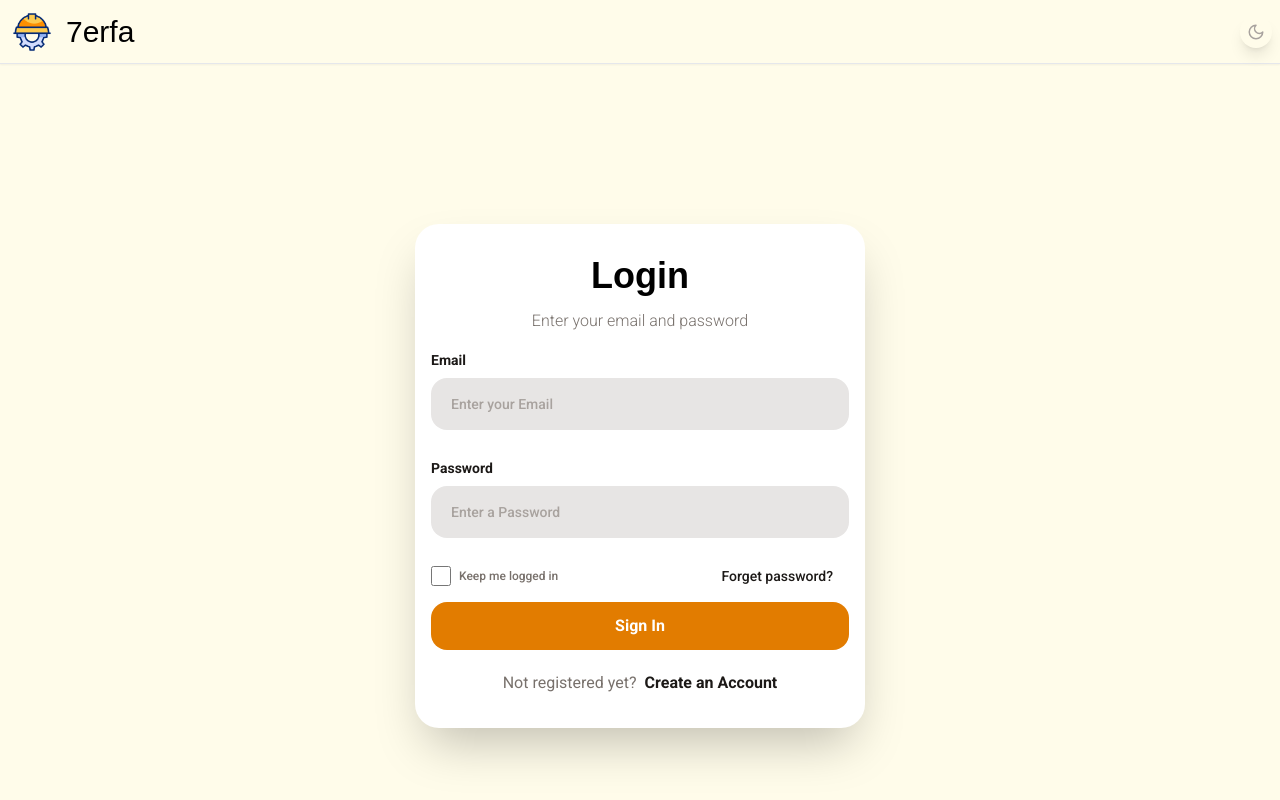
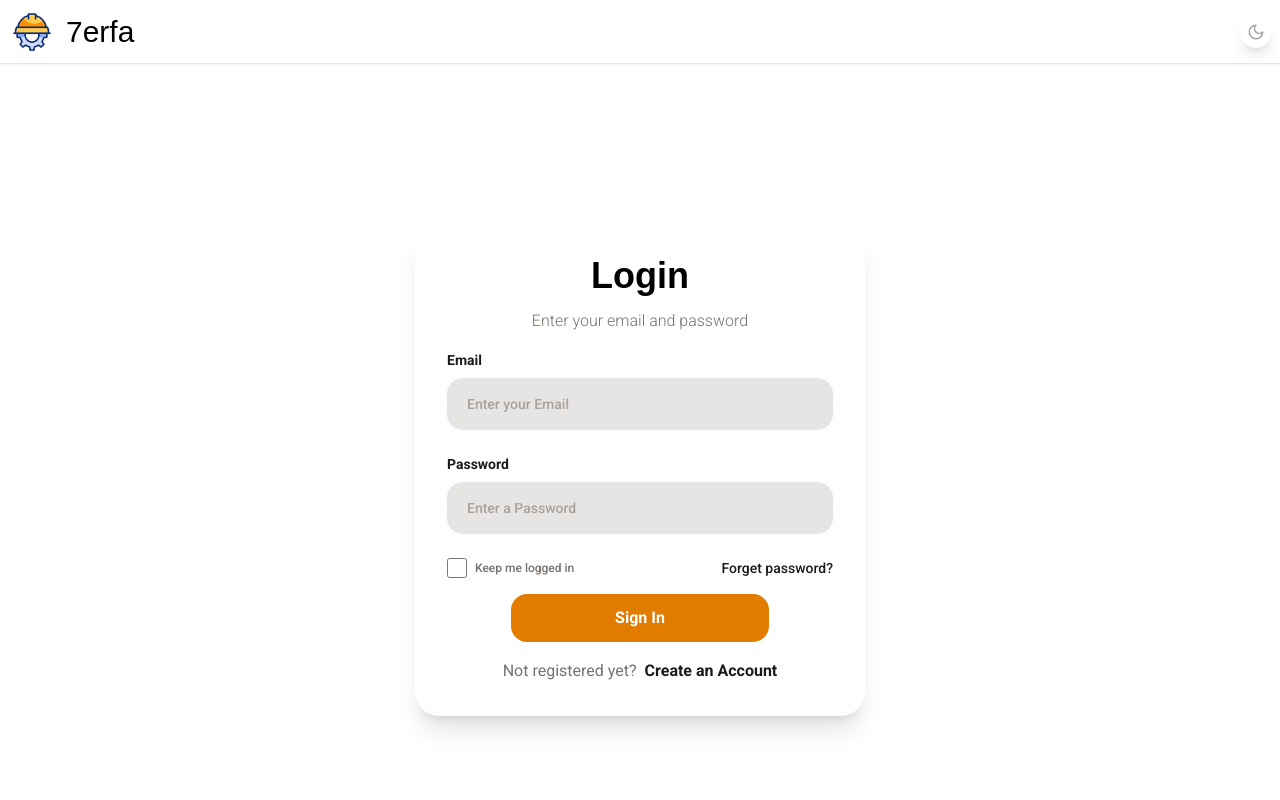
Before and after one commit to SalahMSwefy/7erfa, a React (Vite) app: page /login in a window 1280 px wide. Built offline with nearby package versions, Linux system fonts and the light colour scheme; no server answers; a web font is replaced by a local one.

Commit message:
# React + Vite

```diff
--- a/src/index.css
+++ b/src/index.css
@@ -11,7 +11,7 @@
 }*/
 
 * {
-    @apply transition-all duration-300 ease-in-out;
+    @apply transition-colors duration-300 ease-in-out;
 }
 
 :root {
@@ -26,7 +26,6 @@
 }
 
 * {
-
     margin: 0;
     padding: 0;
     -webkit-box-sizing: border-box;
--- a/src/pages/ForgetPassword.jsx
+++ b/src/pages/ForgetPassword.jsx
@@ -37,7 +37,7 @@ const ForgotPassword = () => {
         }
     }
     return (
-        <div className="flex min-h-screen w-full flex-col items-center gap-20 bg-main-50 dark:bg-gray-800 lg:gap-40">
+        <div className="flex min-h-screen w-full flex-col items-center gap-20 bg-white dark:bg-gray-800 lg:gap-40">
             <div className="flex h-16 w-full items-center justify-between border-b p-2 shadow-sm dark:border-gray-600">
                 <button
                     className="flex items-center gap-2.5 font-brand text-3xl text-black no-underline transition-colors duration-200 hover:text-main-600 dark:text-white dark:hover:text-main-600"
@@ -65,7 +65,7 @@ const ForgotPassword = () => {
                 className="inset-0 flex flex-col rounded-3xl bg-white p-10 text-center shadow-2xl dark:bg-gray-800 md:w-[450px]"
                 onSubmit={handleSubmit}
             >
-                <h3 className="mb-3 w-auto font-brand text-2xl font-extrabold text-stone-900 dark:text-stone-100 md:text-4xl">
+                <h3 className="mb-3 w-auto font-brand text-2xl font-extrabold text-stone-900 dark:text-stone-100 md:text-3xl">
                     Forgot Password
                 </h3>
                 <p className="mb-4 text-sm text-stone-500 dark:text-stone-300">
@@ -96,7 +96,7 @@ const ForgotPassword = () => {
                 <div className="mb-4 flex justify-center">
                     <button
                         type="submit"
-                        className="mb-5 w-full rounded-2xl bg-orange-500 px-3 py-4 text-sm font-bold leading-none text-white transition duration-300 hover:bg-orange-600 focus:ring-4 focus:ring-orange-600"
+                        className="mb-5 w-1/2 rounded-2xl bg-orange-500 px-3 py-4 text-sm font-bold leading-none text-white transition duration-300 hover:bg-orange-600 focus:ring-4 focus:ring-orange-600"
                     >
                         Submit
                     </button>
--- a/src/pages/Login.jsx
+++ b/src/pages/Login.jsx
@@ -78,7 +78,7 @@ const Login = () => {
     }
 
     return (
-        <div className="flex min-h-screen w-full flex-col items-center gap-20 bg-main-50 dark:bg-gray-800 lg:gap-40">
+        <div className="flex min-h-screen w-full flex-col items-center gap-20 bg-white dark:bg-gray-800 lg:gap-40">
             <div className="flex h-16 w-full items-center justify-between border-b p-2 shadow-sm dark:border-gray-600">
                 <button
                     className="flex items-center gap-2.5 font-brand text-3xl text-black no-underline transition-colors duration-200 hover:text-main-600 dark:text-white dark:hover:text-main-600"
@@ -102,7 +102,7 @@ const Login = () => {
                 </motion.button>
             </div>
             <Form
-                className="inset-0 flex flex-col rounded-3xl bg-white p-4 py-8 text-center shadow-2xl dark:bg-gray-800 md:w-[450px]"
+                className="inset-0 flex flex-col rounded-3xl bg-white p-8 text-center shadow-xl dark:bg-gray-800 md:w-[450px]"
                 aria-label="Login Form"
                 method="post"
                 onSubmit={handleSubmit}
@@ -124,7 +124,7 @@ const Login = () => {
                     type="email"
                     name="email"
                     placeholder="Enter your Email"
-                    className="mb-7 mr-2 flex w-full items-center rounded-2xl bg-stone-200 px-5 py-4 text-sm font-medium text-stone-900 outline-none placeholder:text-stone-400 focus:bg-stone-300 dark:bg-gray-700 dark:text-stone-100"
+                    className="mb-6 flex w-full items-center rounded-2xl bg-stone-200 px-5 py-4 text-sm font-medium text-stone-900 outline-none placeholder:text-stone-400 focus:bg-stone-300 dark:bg-gray-700 dark:text-stone-100"
                     required
                     aria-label="Email Address"
                 />
@@ -139,7 +139,7 @@ const Login = () => {
                     name="password"
                     type="password"
                     placeholder="Enter a Password"
-                    className="mb-7 mr-2 flex w-full items-center rounded-2xl bg-stone-200 px-5 py-4 text-sm font-medium text-stone-900 outline-none placeholder:text-stone-400 focus:bg-stone-300 dark:bg-gray-700 dark:text-stone-100"
+                    className="mb-6 flex w-full items-center rounded-2xl bg-stone-200 px-5 py-4 text-sm font-medium text-stone-900 outline-none placeholder:text-stone-400 focus:bg-stone-300 dark:bg-gray-700 dark:text-stone-100"
                     required
                     aria-label="Password"
                 />
@@ -151,7 +151,7 @@ const Login = () => {
                     </span>
                 )}
 
-                <div className="mb-4 flex flex-row items-center justify-between gap-4">
+                <div className="flex flex-row items-center justify-between gap-4">
                     <label className="flex items-center justify-between gap-2">
                         <input
                             type="checkbox"
@@ -165,18 +165,20 @@ const Login = () => {
                     </label>
                     <Link
                         to="/forgetPassword"
-                        className="mr-4 text-sm font-medium text-stone-900 hover:underline focus:underline dark:text-stone-100"
+                        className="text-sm font-medium text-stone-900 hover:underline focus:underline dark:text-stone-100"
                     >
                         Forget password?
                     </Link>
                 </div>
+                <div className="my-4 flex justify-center">
                     <button
                         type="submit"
-                    className="mb-5 rounded-2xl bg-main-600 px-5 py-4 text-base font-bold leading-none text-white transition duration-300 hover:bg-main-500 focus:ring-4 focus:ring-main-500"
+                        className="w-2/3 rounded-2xl bg-main-600 px-5 py-4 text-base font-bold leading-none text-white transition duration-300 hover:bg-main-500 focus:ring-4 focus:ring-main-500"
                         aria-label="Sign In"
                     >
                         Sign In
                     </button>
+                </div>
                 <p className="text-base font-normal leading-relaxed text-stone-500 dark:text-stone-300">
                     Not registered yet?
                     <Link
--- a/src/pages/ResetPassword.jsx
+++ b/src/pages/ResetPassword.jsx
@@ -19,7 +19,7 @@ const ResetPassword = () => {
         }
     }, [darkMode])
     return (
-        <div className="flex min-h-screen w-full flex-col items-center gap-20 bg-main-50 dark:bg-gray-800 lg:gap-40">
+        <div className="flex min-h-screen w-full flex-col items-center gap-20 bg-white dark:bg-gray-800 lg:gap-40">
             <div className="flex h-16 w-full items-center justify-between border-b p-2 shadow-sm dark:border-gray-600">
                 <button
                     className="flex items-center gap-2.5 font-brand text-3xl text-black no-underline transition-colors duration-200 hover:text-main-600 dark:text-white dark:hover:text-main-600"
@@ -83,10 +83,10 @@ const ResetPassword = () => {
                     required
                 />
 
-                <div className="mb-4 flex justify-center">
+                <div className="mb-2 flex justify-center">
                     <button
                         type="submit"
-                        className="mb-5 w-full rounded-2xl bg-orange-500 px-6 py-5 text-sm font-bold leading-none text-white transition duration-300 hover:bg-orange-600 focus:ring-4 focus:ring-orange-600 md:w-96"
+                        className="mb-5 w-2/3 rounded-2xl bg-orange-500 px-6 py-5 text-sm font-bold leading-none text-white transition duration-300 hover:bg-orange-600 focus:ring-4 focus:ring-orange-600"
                     >
                         Reset Password
                     </button>
```
Also changed, not shown: src/pages/Register.jsx (+5 -5 lines). Lines whose indentation alone changed are shown as unchanged.
